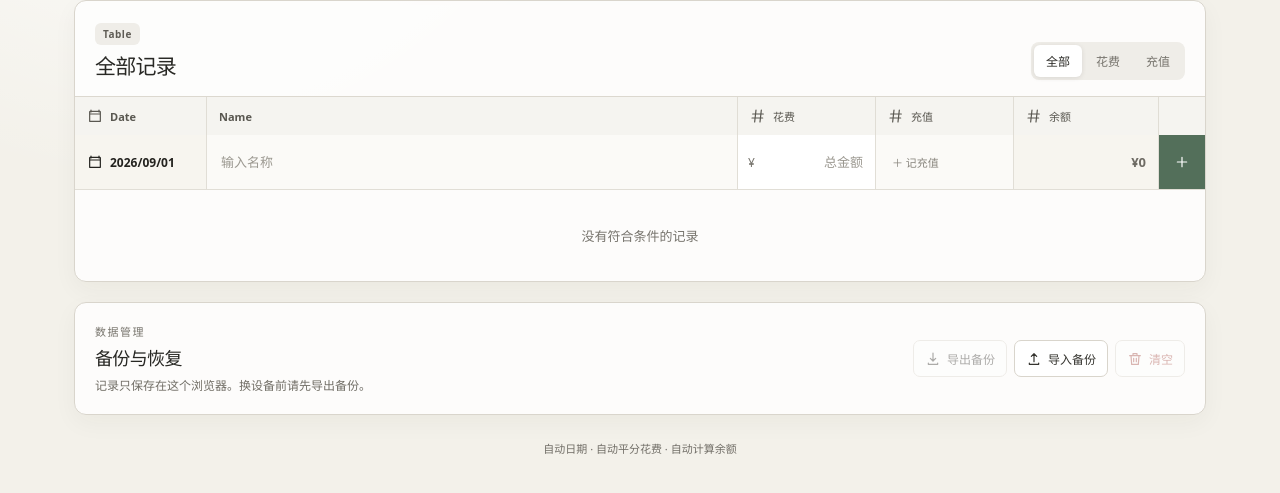
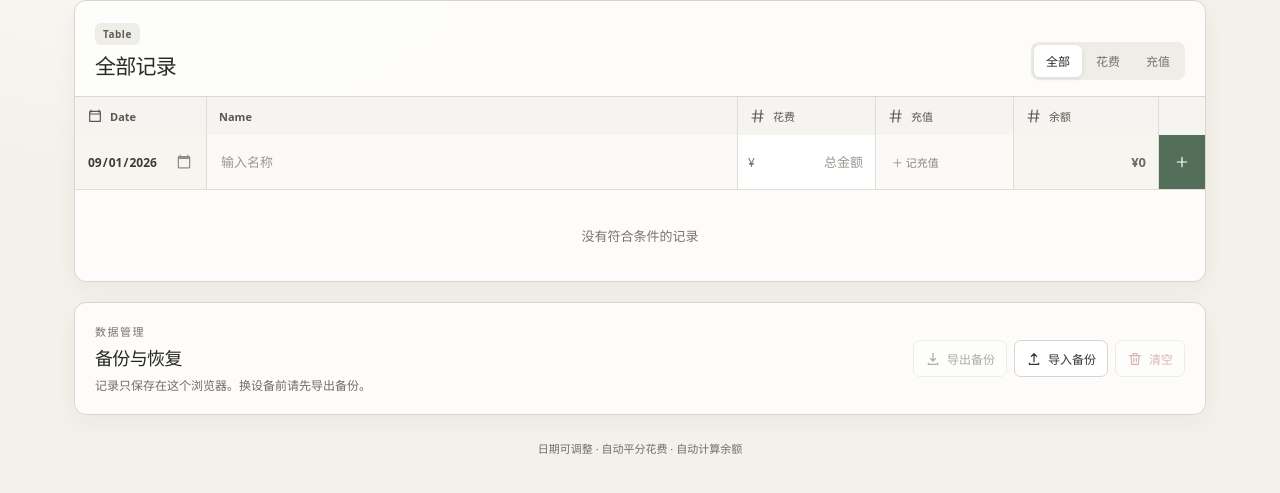
Before and after one commit to zhangyc-413/meal-ledger-web, a React (Vite) app: page / in a window 1280 px wide. Shown: the part 221-714 px from the top of the page. Built offline with nearby package versions, Linux system fonts and the light colour scheme.

Commit message:
Make ledger dates editable

```diff
--- a/index.html
+++ b/index.html
@@ -6,7 +6,7 @@
     <link rel="apple-touch-icon" href="%BASE_URL%apple-touch-icon.png?v=2" />
     <meta name="viewport" content="width=device-width, initial-scale=1.0" />
     <meta name="theme-color" content="#5b725d" />
-    <meta name="description" content="简单、私密的饭钱记录工具，自动记录日期并计算余额。" />
+    <meta name="description" content="简单、私密的饭钱记录工具，日期可调整并自动计算余额。" />
     <link rel="manifest" href="%BASE_URL%manifest.webmanifest" />
     <title>饭钱记账</title>
   </head>
--- a/public/sw.js
+++ b/public/sw.js
@@ -1,4 +1,4 @@
-const CACHE = 'meal-ledger-v1'
+const CACHE = 'meal-ledger-v2'
 const APP_SHELL = ['./']
 self.addEventListener('install', (event) => { event.waitUntil(caches.open(CACHE).then((cache) => cache.addAll(APP_SHELL))); self.skipWaiting() })
 self.addEventListener('activate', (event) => { event.waitUntil(caches.keys().then((keys) => Promise.all(keys.filter((key) => key !== CACHE).map((key) => caches.delete(key))))); self.clients.claim() })
--- a/src/App.css
+++ b/src/App.css
@@ -34,7 +34,14 @@ h1, h2, p { margin-top: 0; } h1 { margin-bottom: 8px; font-size: clamp(34px, 7vw
 .ledger-new-row > *:last-child, .ledger-row > *:last-child { border-right: 0; }
 .date-cell, .name-cell, .number-cell, .balance-cell { display: flex; align-items: center; padding: 0 12px; }
 .date-cell { color: #3e3c37; font-size: 12px; font-weight: 720; font-variant-numeric: tabular-nums; white-space: nowrap; }
-.date-cell.today { gap: 7px; color: #24231f; background: #f7f5ef; }
+.date-editor { gap: 5px; cursor: pointer; transition: background .12s ease, box-shadow .12s ease; }
+.date-editor:hover { background: #f5f3ee; }
+.date-editor:focus-within { background: #fff; box-shadow: inset 0 0 0 2px #809886; }
+.date-editor input { min-width: 0; width: 100%; height: 36px; padding: 0; border: 0; outline: 0; color: #3e3c37; background: transparent; font: inherit; font-size: 12px; font-weight: 720; font-variant-numeric: tabular-nums; cursor: pointer; }
+.date-editor input::-webkit-calendar-picker-indicator { width: 16px; height: 16px; margin: 0; padding: 2px; border-radius: 4px; opacity: .42; cursor: pointer; }
+.date-editor input::-webkit-calendar-picker-indicator:hover { background: #e7e4dc; opacity: .75; }
+.new-date-editor { color: #24231f; background: #f7f5ef; }
+.new-date-editor > svg { display: none; }
 .name-cell { color: #2e2d29; }
 .name-cell strong { overflow: hidden; text-overflow: ellipsis; font-size: 13px; white-space: nowrap; }
 .name-cell input, .amount-cell input { width: 100%; height: 38px; border: 0; outline: 0; color: #292824; background: transparent; font: inherit; font-size: 13px; }
--- a/src/App.tsx
+++ b/src/App.tsx
@@ -43,12 +43,9 @@ function money(value: number) {
   return new Intl.NumberFormat('zh-CN', { style: 'currency', currency: 'CNY', maximumFractionDigits: Number.isInteger(value) ? 0 : 2 }).format(value)
 }
 
-function dateColumnLabel(value: string) {
-  return value.replaceAll('-', '/')
-}
-
 function App() {
   const [entries, setEntries] = useState<LedgerEntry[]>(loadEntries)
+  const [entryDate, setEntryDate] = useState(todayISO)
   const [name, setName] = useState('')
   const [amount, setAmount] = useState('')
   const [type, setType] = useState<EntryType>('expense')
@@ -105,7 +102,7 @@ function App() {
     const recordedAmount = Math.round(type === 'expense' ? parsedAmount / 2 : parsedAmount)
     const next: LedgerEntry = {
       id: crypto.randomUUID(),
-      date: todayISO(),
+      date: entryDate,
       name: name.trim(),
       amount: recordedAmount,
       type,
@@ -118,6 +115,12 @@ function App() {
 
   function removeEntry(id: string) {
     if (window.confirm('删除这条记录？')) persist(entries.filter((entry) => entry.id !== id))
+  }
+
+  function updateEntryDate(id: string, date: string) {
+    if (!date) return
+    persist(entries.map((entry) => entry.id === id ? { ...entry, date } : entry))
+    showMessage('日期已更新')
   }
 
   function exportBackup() {
@@ -174,7 +177,11 @@ function App() {
             </div>
 
             <form className="ledger-new-row" onSubmit={addEntry} aria-label="新增记录">
-              <div className="date-cell today">{icons.calendar}<time dateTime={todayISO()}>{dateColumnLabel(todayISO())}</time></div>
+              <label className="date-cell date-editor new-date-editor">
+                <span className="sr-only">记录日期</span>
+                {icons.calendar}
+                <input type="date" value={entryDate} onChange={(event) => setEntryDate(event.target.value)} required />
+              </label>
               <label className="name-cell"><span className="sr-only">名称</span><input value={name} onChange={(event) => handleName(event.target.value)} placeholder="输入名称" autoComplete="off" /></label>
               <div className={`amount-cell ${type === 'expense' ? 'active expense' : ''}`}>
                 {type === 'expense' ? <><span>¥</span><input aria-label="花费总金额" value={amount} onChange={(event) => setAmount(event.target.value)} placeholder="总金额" inputMode="decimal" />{amountPreview !== null && <small>入账 {money(amountPreview)}</small>}</> : <button type="button" onClick={() => { setType('expense'); setAmount('') }}>＋ 记花费</button>}
@@ -188,7 +195,10 @@ function App() {
 
             {visibleRows.length ? <div className="ledger-body">{visibleRows.map((entry) => (
               <div className="ledger-row" role="row" key={entry.id}>
-                <div className="date-cell"><time dateTime={entry.date}>{dateColumnLabel(entry.date)}</time></div>
+                <label className="date-cell date-editor">
+                  <span className="sr-only">修改 {entry.name} 的日期</span>
+                  <input type="date" value={entry.date} onChange={(event) => updateEntryDate(entry.id, event.target.value)} required />
+                </label>
                 <div className="name-cell"><strong>{entry.name}</strong></div>
                 <div className="number-cell expense">{entry.type === 'expense' ? money(entry.amount) : ''}</div>
                 <div className="number-cell income">{entry.type === 'income' ? money(entry.amount) : ''}</div>
@@ -206,7 +216,7 @@ function App() {
         <input ref={fileInput} type="file" accept="application/json,.json" onChange={importBackup} hidden />
       </section>
 
-      <footer>自动日期 · 自动平分花费 · 自动计算余额</footer>
+      <footer>日期可调整 · 自动平分花费 · 自动计算余额</footer>
       {message && <div className="toast" role="status">{message}</div>}
     </main>
   )
```
Also changed, not shown: public/manifest.webmanifest, 1 other file (tests, documents, lock files or other folders).
